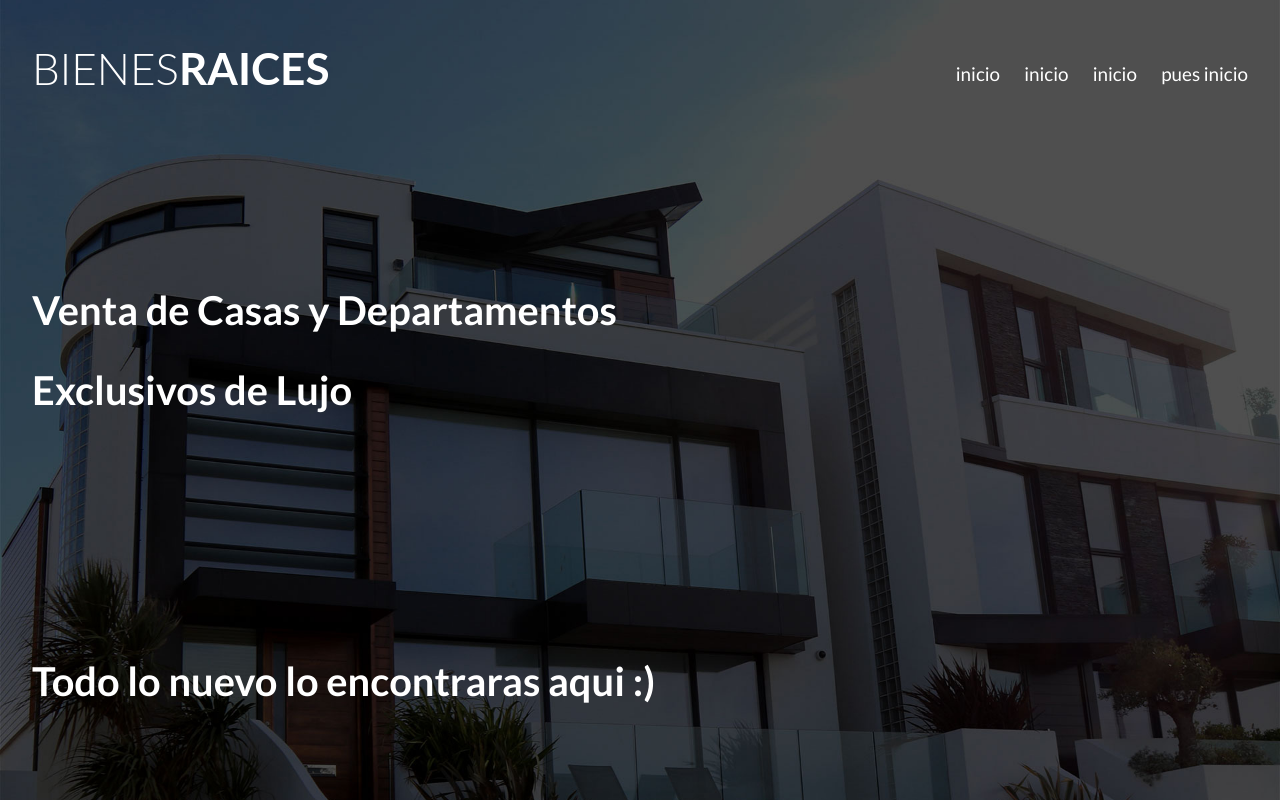
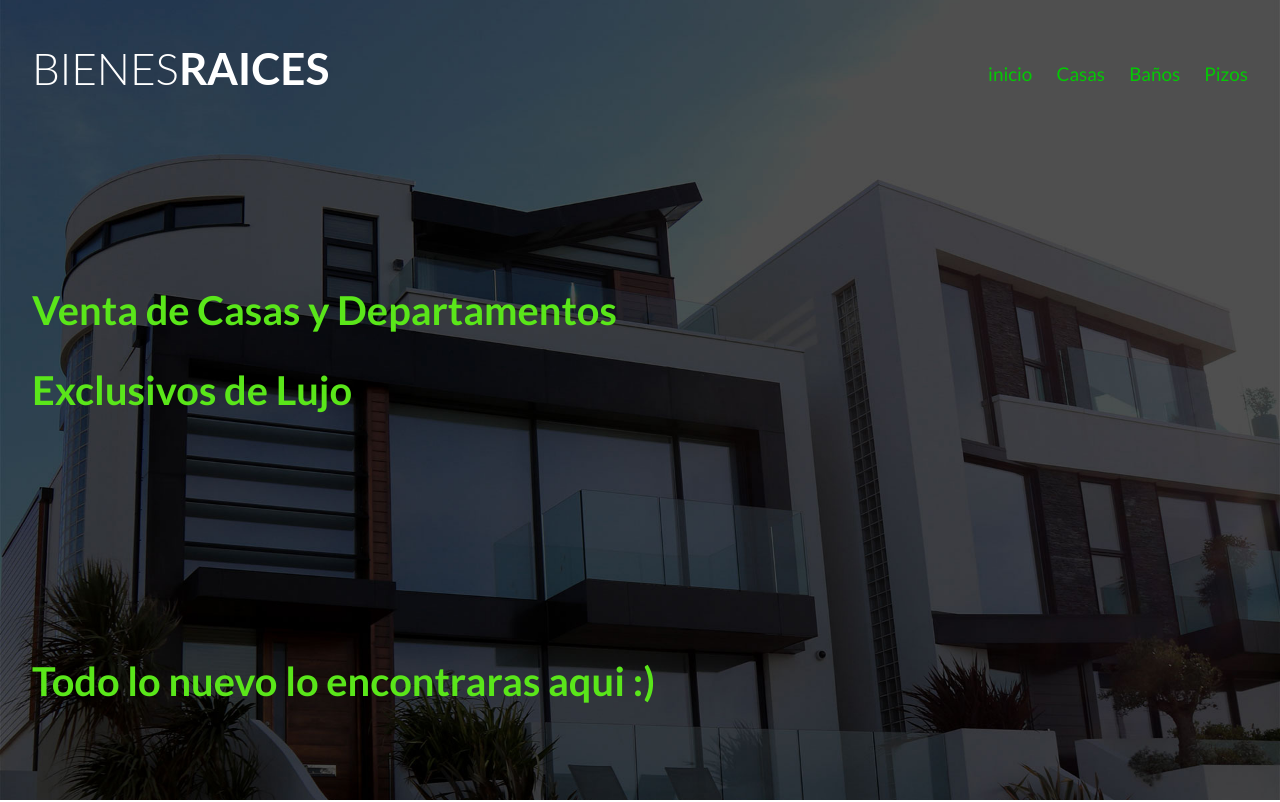
Before and after one commit to AlbertoNoriega/capagit, a plain HTML site: page index.html in a window 1280 px wide. Shown: the top 802 px of the page. Drawn offline with Linux system fonts and the light colour scheme.

Commit message:
Se cambiaron colores generales y se modifico el menu

```diff
--- a/css/styles.css
+++ b/css/styles.css
@@ -107,7 +107,7 @@ h4 {
     }
 }
 .contenido-header h1 {
-    color: white;
+    color: rgb(90, 230, 26);
     padding-bottom: 2rem;
     max-width: 60rem;
     line-height: 2;
@@ -125,7 +125,7 @@ h4 {
 
 /*Navegacion*/
 .navegacion a {
-    color: white;
+    color: rgb(4, 200, 4);
     text-decoration: none;
     font-size: 2.2rem; /**= a 18px**/
     display: block;
--- a/index.html
+++ b/index.html
@@ -21,10 +21,10 @@
                 </a>
                 <nav class="navegacion">
                     <a href="nosotros.html">inicio</a>
-                    <a href="anuncios.html">inicio</a>
-                    <a href="blog.html">inicio</a>
-                    <a href="contacto.html">pues inicio</a>
-                </nav>
+                    <a href="anuncios.html">Casas</a>
+                    <a href="blog.html">Baños</a>
+                    <a href="contacto.html">Pizos</a>
+                 </nav>
             </div><!-- Barra -->
             <h1>Venta de Casas y Departamentos Exclusivos de Lujo</h1>
             <h1>Todo lo nuevo lo encontraras aqui :)</h1>
```
